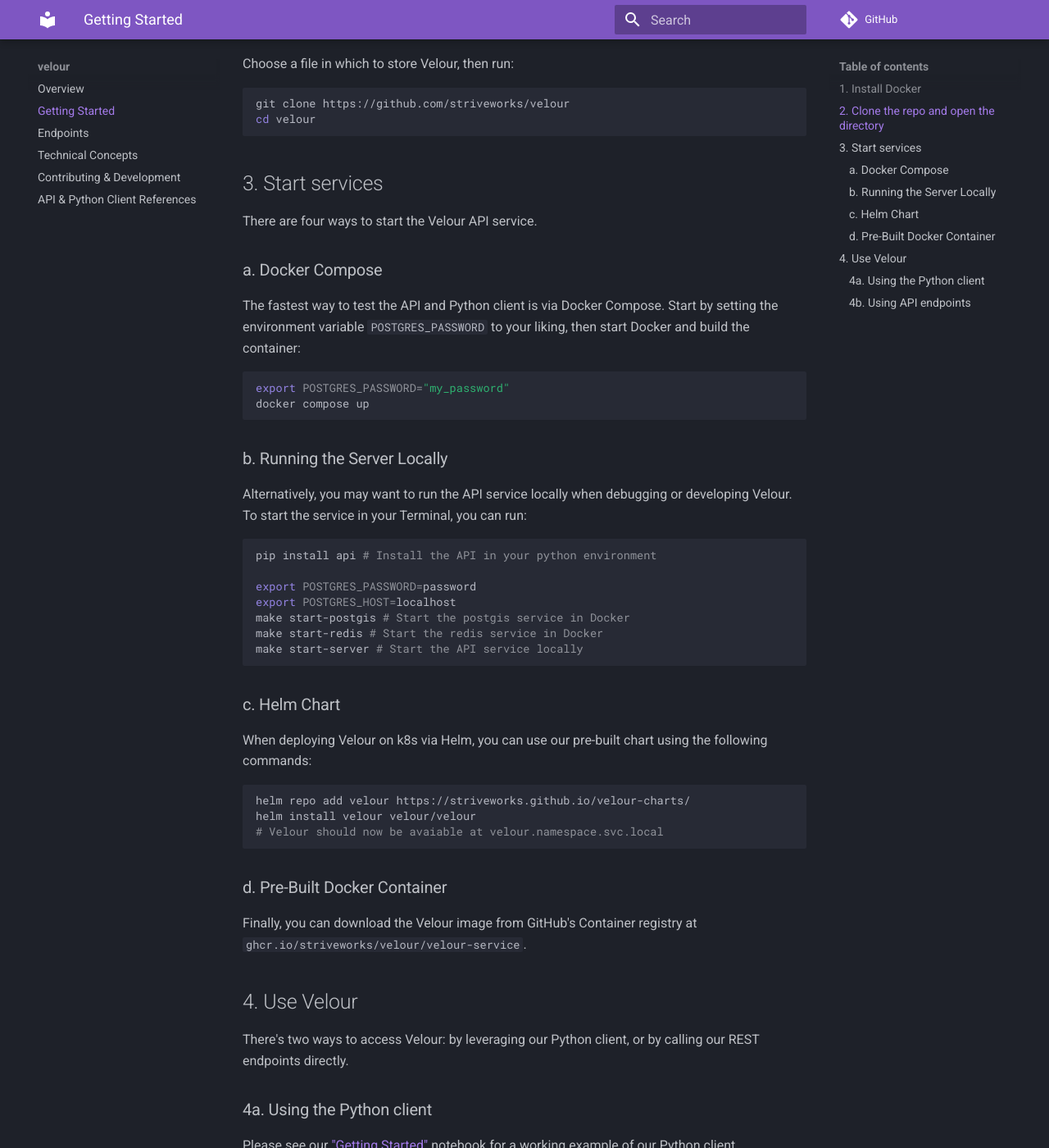
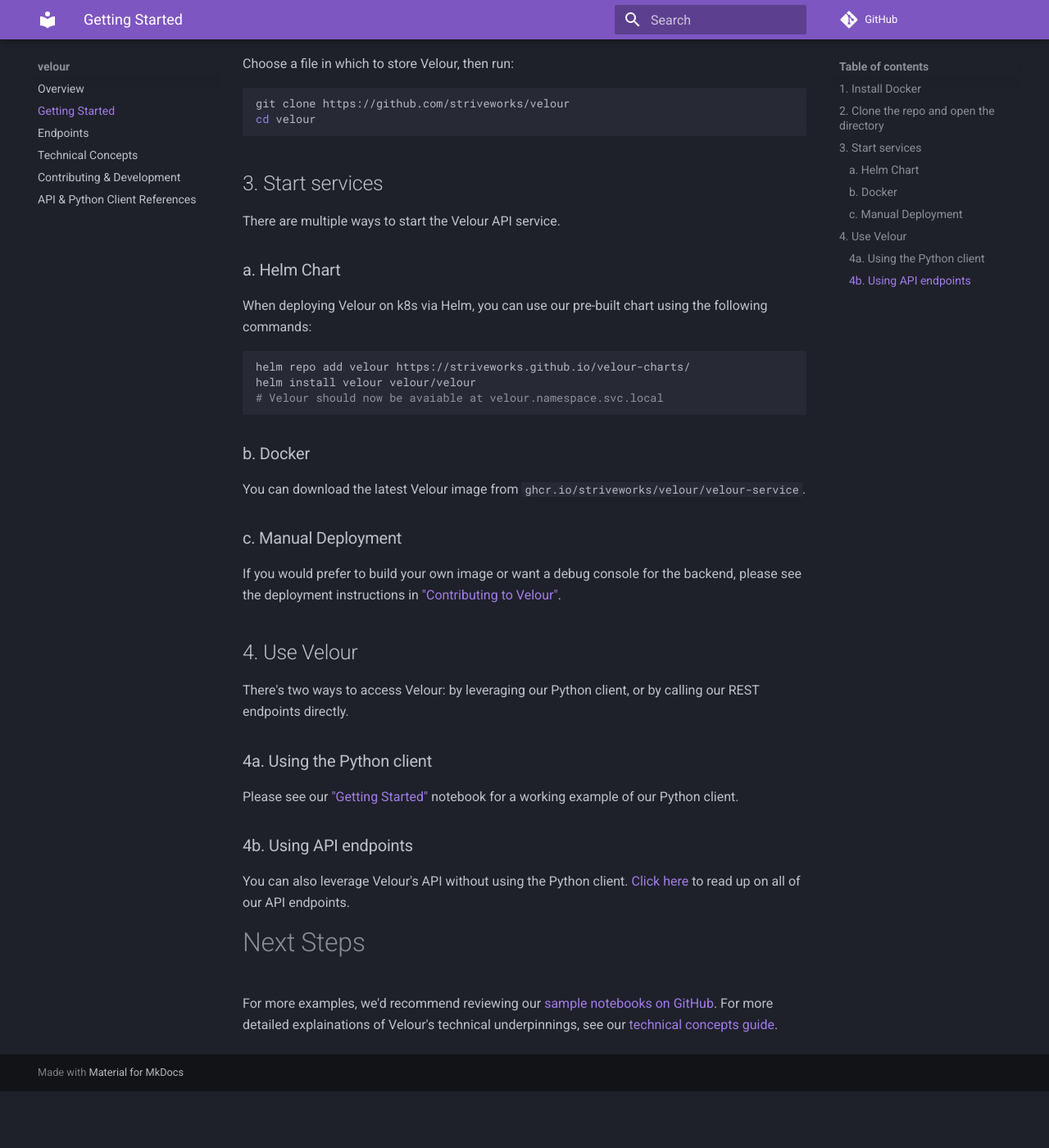
Before and after one commit to Striveworks/valor, an MkDocs documentation site: the page built from docs/getting_started.md, in a window 1280 px wide and 1400 px high, scrolled down 466 px. Shown: the whole window at 82% size. Built offline with MkDocs 1.6.1 and Material for MkDocs 9.7.7, drawn with Linux system fonts in a browser that asks for light colours; comment, search, counter and statistics services are not loaded; after the commit the page ends 1797 px from its top, so only the background shows below that.

Commit message:
scoping of deployment instructions

````diff
--- a/docs/getting_started.md
+++ b/docs/getting_started.md
@@ -21,32 +21,9 @@
 
 ## 3. Start services
 
-There are four ways to start the Velour API service.
+There are multiple ways to start the Velour API service.
 
-### a. Docker Compose
-
-The fastest way to test the API and Python client is via Docker Compose. Start by setting the environment variable `POSTGRES_PASSWORD` to your liking, then start Docker and build the container:
-
-```shell
-export POSTGRES_PASSWORD="my_password"
-docker compose up
-```
-
-### b. Running the Server Locally
-
-Alternatively, you may want to run the API service locally when debugging or developing Velour. To start the service in your Terminal, you can run:
-
-```shell
-pip install api # Install the API in your python environment
-
-export POSTGRES_PASSWORD=password
-export POSTGRES_HOST=localhost
-make start-postgis # Start the postgis service in Docker
-make start-redis # Start the redis service in Docker
-make start-server # Start the API service locally
-```
-
-### c. Helm Chart
+### a. Helm Chart
 
 When deploying Velour on k8s via Helm, you can use our pre-built chart using the following commands:
 
@@ -56,10 +33,13 @@
 # Velour should now be avaiable at velour.namespace.svc.local
 ```
 
-### d. Pre-Built Docker Container
+### b. Docker
 
-Finally, you can download the Velour image from GitHub's Container registry at `ghcr.io/striveworks/velour/velour-service`.
+You can download the latest Velour image from `ghcr.io/striveworks/velour/velour-service`.
 
+### c. Manual Deployment
+
+If you would prefer to build your own image or want a debug console for the backend, please see the deployment instructions in ["Contributing to Velour"](contributing.md).
 
 ## 4. Use Velour
 
````
Also changed, not shown: docs/contributing.md (+25 -0 lines).
